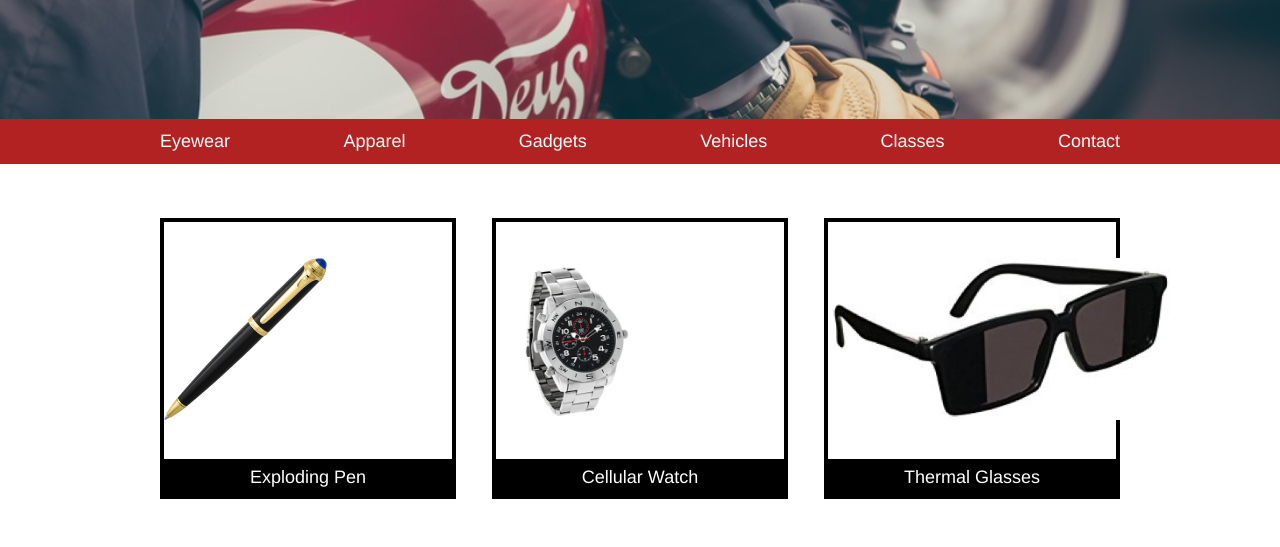
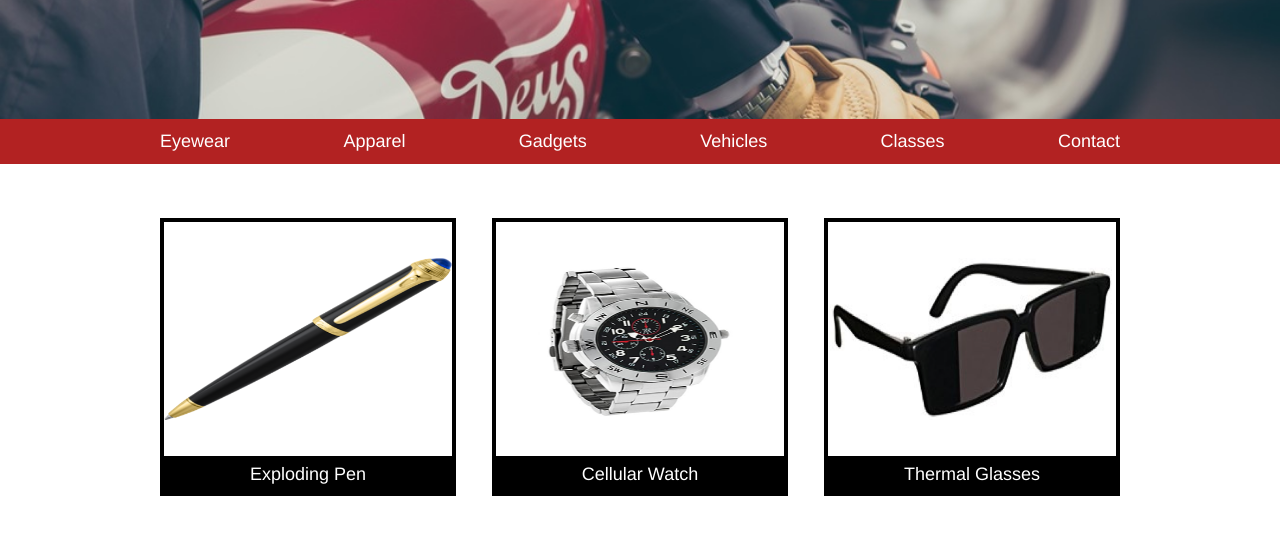
Before and after one commit to 7h3Pr074g0n157/secretAgentSupply, a plain HTML site: page index.html in a window 1280 px wide. Shown: the part 382-929 px from the top of the page. Drawn offline with Linux system fonts and the light colour scheme.

Commit message:
Add flex to figure and flex-basis/flex-shrink to img

```diff
--- a/resources/css/style.css
+++ b/resources/css/style.css
@@ -68,12 +68,16 @@ nav{
 figure{
   width: 30%;
   height: auto;
+  display: flex;
+  flex-direction: column;
   border: 4px solid black;
 }
 figure img{
   height: 9rem;
   margin-top: 2rem;
   margin-bottom: 2rem;
+  flex-basis: auto;
+  flex-shrink: 5;
 }
 figure figcaption{
   padding-top: 0.5rem;
```
